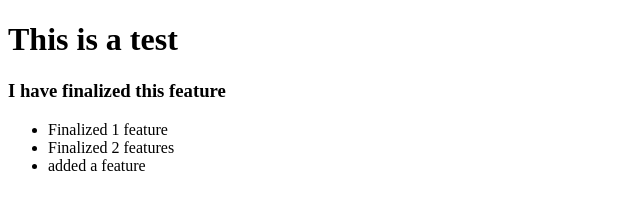
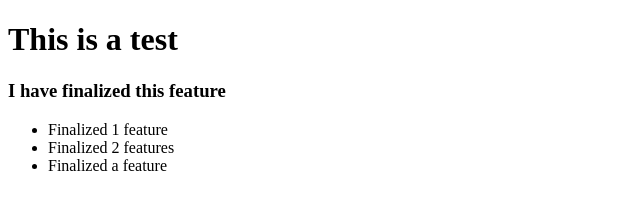
Before and after one commit to joel-johnson-2/git-testing, a plain HTML site: page index.html in a window 1280 px wide. Shown: the full height of the page, 0-640 px from the left. Drawn offline with Linux system fonts and the light colour scheme.

Commit message:
finalized a new feature

```diff
--- a/index.html
+++ b/index.html
@@ -16,7 +16,7 @@
     <ul>
         <li>Finalized 1 feature</li>
         <li>Finalized 2 features</li>
-        <li>added a feature</li>
+        <li>Finalized a feature</li>
     </ul>
 </body>
 
```
